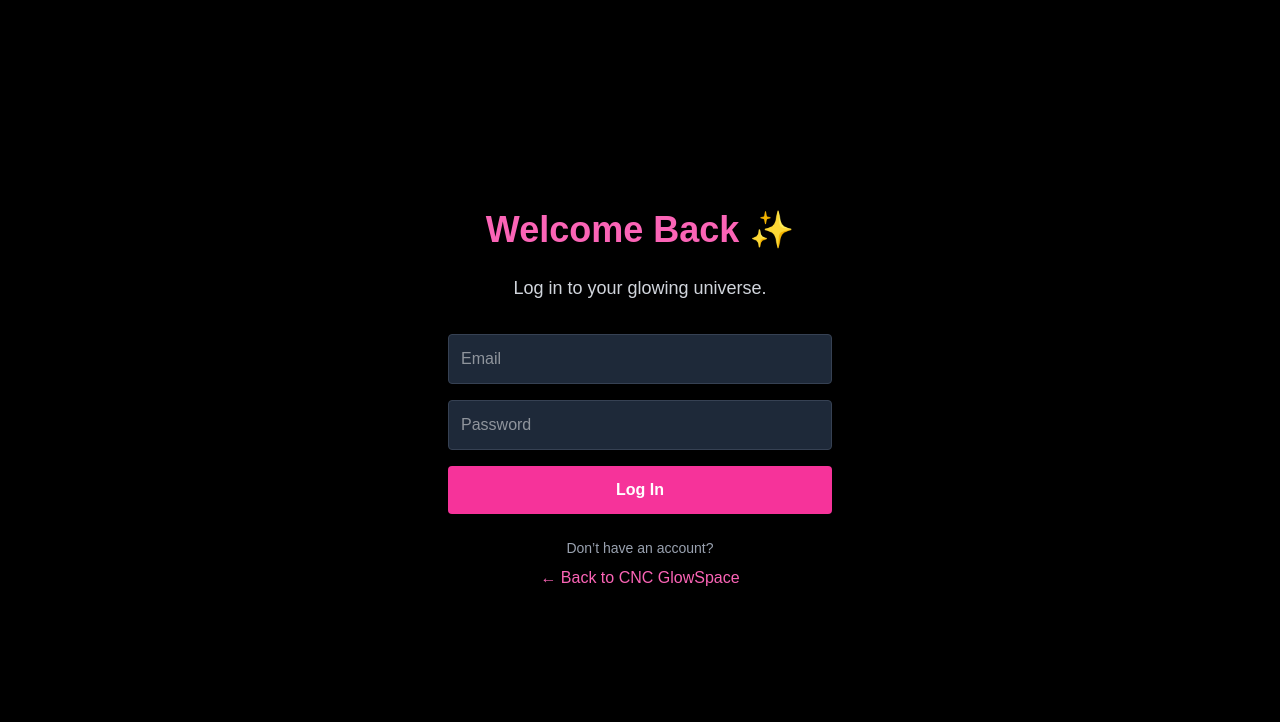
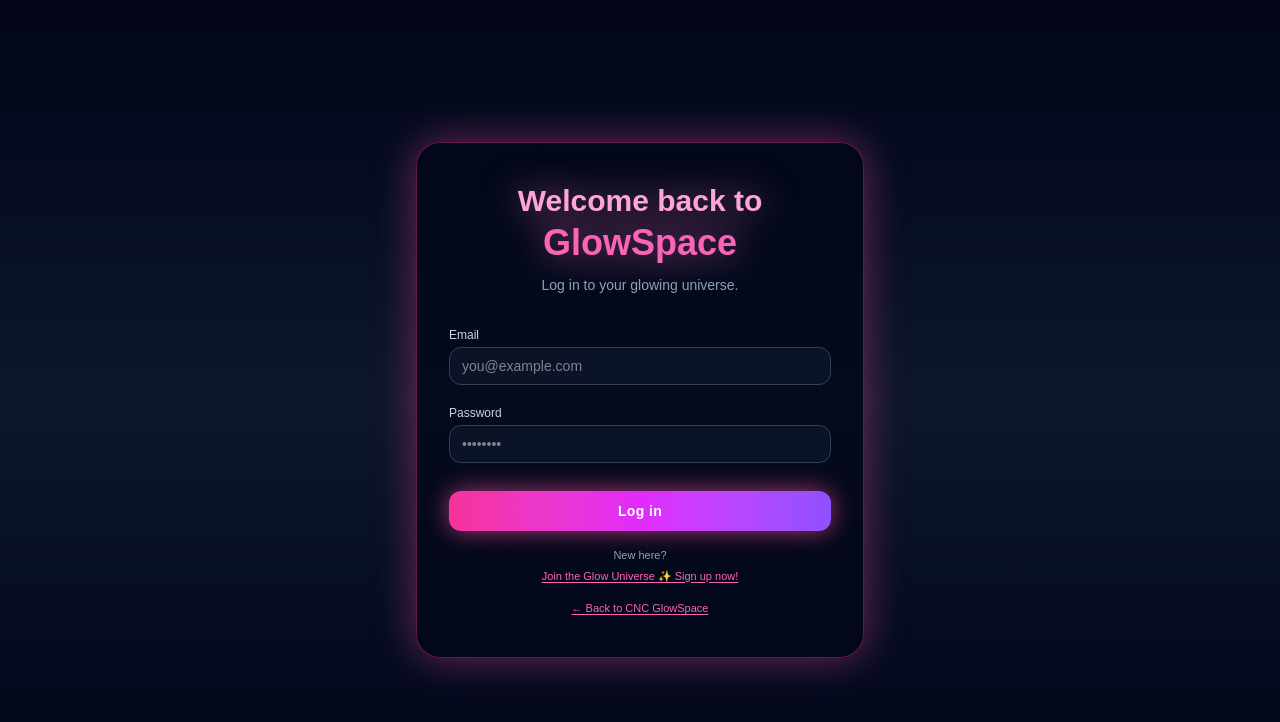
Before and after one commit to caylamarchand-lgtm/cnc-glowspace, a Next.js app: page /login in a window 1280 px wide. Shown: the top 722 px of the page. Built offline with nearby package versions, Linux system fonts and the light colour scheme; no server answers.

Commit message:
GlowSpace login & signup system ready

```diff
--- /dev/null
+++ b/app/lib/supabaseClient.ts
@@ -0,0 +1,6 @@
+import { createClient } from "@supabase/supabase-js";
+
+const supabaseUrl = process.env.NEXT_PUBLIC_SUPABASE_URL!;
+const supabaseAnonKey = process.env.NEXT_PUBLIC_SUPABASE_ANON_KEY!;
+
+export const supabase = createClient(supabaseUrl, supabaseAnonKey);
--- a/app/login/page.tsx
+++ b/app/login/page.tsx
@@ -1,44 +1,140 @@
-import Link from "next/link";
+'use client';
+
+import { useState } from 'react';
+import { useRouter } from 'next/navigation';
+import { supabase } from '../lib/supabaseClient';
 
 export default function LoginPage() {
+  const router = useRouter();
+
+  const [email, setEmail] = useState('');
+  const [password, setPassword] = useState('');
+  const [loading, setLoading] = useState(false);
+  const [message, setMessage] = useState<string | null>(null);
+  const [error, setError] = useState<string | null>(null);
+
+  const handleLogin = async (e: React.FormEvent<HTMLFormElement>) => {
+    e.preventDefault();
+    setLoading(true);
+    setMessage(null);
+    setError(null);
+
+    if (!email || !password) {
+      setError('Please enter your email and password.');
+      setLoading(false);
+      return;
+    }
+
+    try {
+      const { data, error } = await supabase.auth.signInWithPassword({
+        email,
+        password,
+      });
+
+      if (error) {
+        setError(error.message || 'Something went wrong while logging in.');
+        return;
+      }
+
+      if (data.user) {
+        setMessage('Welcome back! Redirecting to your glow profile… ✨');
+        setEmail('');
+        setPassword('');
+        router.push('/profile');
+      }
+    } catch (err: any) {
+      setError(err.message || 'Unexpected error while logging in.');
+    } finally {
+      setLoading(false);
+    }
+  };
+
   return (
-    <main className="min-h-screen bg-black text-white flex flex-col items-center justify-center p-6">
-      <h1 className="text-4xl font-bold mb-6 text-pink-400">Welcome Back ✨</h1>
+    <main className="min-h-screen flex items-center justify-center bg-gradient-to-b from-slate-950 via-slate-900 to-slate-950 text-slate-100">
+      <div className="w-full max-w-md rounded-3xl bg-slate-950/70 border border-pink-500/40 shadow-[0_0_40px_rgba(236,72,153,0.45)] px-8 py-10">
+        <h1 className="text-3xl font-extrabold text-center text-pink-300 drop-shadow-[0_0_18px_rgba(244,114,182,0.7)]">
+          Welcome back to
+          <span className="block text-4xl mt-1 text-pink-400">GlowSpace</span>
+        </h1>
 
-      <p className="text-lg text-gray-300 mb-8 text-center">
+        <p className="mt-3 text-center text-sm text-slate-400">
           Log in to your glowing universe.
         </p>
 
-      <form action="/profile" method="GET" className="flex flex-col w-full max-w-sm space-y-4">
+        <form onSubmit={handleLogin} className="mt-8 space-y-5">
+          <div>
+            <label className="block text-xs font-medium text-slate-300 mb-1">
+              Email
+            </label>
             <input
               type="email"
-          placeholder="Email"
-          className="p-3 rounded bg-gray-800 text-white border border-gray-700"
+              value={email}
+              onChange={(e) => setEmail(e.target.value)}
+              className="w-full rounded-xl bg-slate-900/70 border border-slate-700 focus:border-pink-400 focus:ring-2 focus:ring-pink-500/60 px-3 py-2 text-sm outline-none"
+              placeholder="you@example.com"
+              autoComplete="email"
+              required
             />
+          </div>
+
+          <div>
+            <label className="block text-xs font-medium text-slate-300 mb-1">
+              Password
+            </label>
             <input
               type="password"
-          placeholder="Password"
-          className="p-3 rounded bg-gray-800 text-white border border-gray-700"
+              value={password}
+              onChange={(e) => setPassword(e.target.value)}
+              className="w-full rounded-xl bg-slate-900/70 border border-slate-700 focus:border-pink-400 focus:ring-2 focus:ring-pink-500/60 px-3 py-2 text-sm outline-none"
+              placeholder="••••••••"
+              autoComplete="current-password"
+              required
             />
+          </div>
 
-        <Link href="/profile">
+          {error && (
+            <p className="text-xs text-red-400 bg-red-950/40 border border-red-500/40 rounded-lg px-3 py-2">
+              {error}
+            </p>
+          )}
+
+          {message && (
+            <p className="text-xs text-emerald-300 bg-emerald-950/40 border border-emerald-500/40 rounded-lg px-3 py-2">
+              {message}
+            </p>
+          )}
+
           <button
-    type="button"
-    className="w-full p-3 rounded bg-pink-500 hover:bg-pink-600 transition font-semibold"
+            type="submit"
+            disabled={loading}
+            className="mt-2 w-full rounded-xl bg-gradient-to-r from-pink-500 via-fuchsia-500 to-violet-500 py-2.5 text-sm font-semibold tracking-wide text-white shadow-[0_0_25px_rgba(236,72,153,0.7)] disabled:opacity-60 disabled:cursor-not-allowed"
           >
-    Log In
+            {loading ? 'Logging you in…' : 'Log in'}
           </button>
-</Link>
         </form>
 
-      <div className="mt-6 text-center">
-        <p className="text-sm text-gray-400">
-          Don’t have an account?
+        {/* ✅ REAL SIGN-UP LINK – NO MORE “COMING SOON” */}
+        <p className="mt-4 text-center text-[11px] text-slate-400">
+          New here?
+        </p>
+        <p className="mt-1 text-center text-[11px] text-slate-100">
+          <a
+            href="/signup"
+            className="text-pink-400 hover:text-pink-300 underline underline-offset-2"
+          >
+            Join the Glow Universe ✨ Sign up now!
+          </a>
         </p>
 
-        <Link href="/" className="text-pink-400 hover:underline mt-2 block">
+        {/* Back to main site */}
+        <p className="mt-4 text-center text-[11px] text-slate-500">
+          <a
+            href="/"
+            className="text-pink-400 hover:text-pink-300 underline underline-offset-2"
+          >
             ← Back to CNC GlowSpace
-        </Link>
+          </a>
+        </p>
       </div>
     </main>
   );
--- a/app/signup/page.tsx
+++ b/app/signup/page.tsx
@@ -1,39 +1,94 @@
+"use client";
+import { useState } from "react";
+import { useRouter } from "next/navigation";
+import { supabase } from "../../lib/supabaseClient";
+
 export default function SignupPage() {
+  const router = useRouter();
+  const [email, setEmail] = useState("");
+  const [password, setPassword] = useState("");
+  const [loading, setLoading] = useState(false);
+  const [error, setError] = useState<string | null>(null);
+
+  const handleSignup = async (e: React.FormEvent<HTMLFormElement>) => {
+    e.preventDefault();
+    setLoading(true);
+    setError(null);
+
+    const { data, error } = await supabase.auth.signUp({
+      email,
+      password,
+    });
+
+    if (error) {
+      setError(error.message);
+      setLoading(false);
+      return;
+    }
+
+    // after successful signup, send them to login
+    router.push("/login");
+  };
+
   return (
-    <main className="min-h-screen bg-black text-white flex flex-col items-center justify-center p-6">
-      <h1 className="text-4xl font-bold text-pink-400 mb-6">Create an Account ✨</h1>
+    <main className="flex flex-col items-center justify-center min-h-screen bg-[#0b0b0f] px-4">
+      <div className="w-full max-w-md bg-[#11111a] rounded-2xl p-8 shadow-[0_0_25px_rgba(255,20,147,0.25)] border border-pink-500/20">
+        <h1 className="text-3xl font-bold text-center text-pink-400 mb-2">
+          Join GlowSpace ✨
+        </h1>
+        <p className="text-center text-slate-400 mb-6">
+          Create your GlowSpace account and start customizing your universe.
+        </p>
 
-      <form className="flex flex-col w-full max-w-sm space-y-4">
-        <input
-          type="text"
-          placeholder="Username"
-          className="w-full p-3 rounded bg-gray-900 text-white border border-gray-700"
-        />
-
+        <form onSubmit={handleSignup} className="space-y-4">
+          <div>
+            <label className="block text-slate-300 mb-1">Email</label>
             <input
               type="email"
-          placeholder="Email"
-          className="w-full p-3 rounded bg-gray-900 text-white border border-gray-700"
+              className="w-full px-3 py-2 rounded-lg bg-[#1a1a24] border border-pink-500/30 text-white focus:outline-none focus:ring-2 focus:ring-pink-400"
+              value={email}
+              onChange={(e) => setEmail(e.target.value)}
+              required
             />
+          </div>
 
+          <div>
+            <label className="block text-slate-300 mb-1">Password</label>
             <input
               type="password"
-          placeholder="Password"
-          className="w-full p-3 rounded bg-gray-900 text-white border border-gray-700"
+              className="w-full px-3 py-2 rounded-lg bg-[#1a1a24] border border-pink-500/30 text-white focus:outline-none focus:ring-2 focus:ring-pink-400"
+              value={password}
+              onChange={(e) => setPassword(e.target.value)}
+              required
             />
+          </div>
+
+          {error && (
+            <p className="text-red-400 text-center text-sm">{error}</p>
+          )}
 
           <button
             type="submit"
-          className="w-full p-3 rounded bg-pink-500 hover:bg-pink-600 transition font-semibold"
+            disabled={loading}
+            className="w-full py-2 rounded-xl bg-gradient-to-r from-pink-400 to-pink-600 text-black font-semibold disabled:opacity-60"
           >
-          Sign Up
+            {loading ? "Creating your glow..." : "Sign up"}
           </button>
         </form>
 
-      <div className="text-center text-gray-400 mt-4">
-        <a href="/" className="text-pink-400 hover:underline">
-          ← Back to CNC GlowSpace
+        <p className="mt-4 text-center text-slate-400 text-xs">
+          Already glowing?{" "}
+          <a
+            href="/login"
+            className="text-pink-400 underline underline-offset-2 hover:text-pink-300"
+          >
+            Log in instead
           </a>
+        </p>
+
+        <p className="mt-2 text-center text-slate-500 text-[11px]">
+          By signing up you agree to the GlowSpace vibes ✨
+        </p>
       </div>
     </main>
   );
--- a/package.json
+++ b/package.json
@@ -9,6 +9,7 @@
     "lint": "eslint"
   },
   "dependencies": {
+    "@supabase/supabase-js": "^2.87.0",
     "next": "16.0.7",
     "react": "19.2.0",
     "react-dom": "19.2.0"
```
Also changed, not shown: 1 other file (tests, documents, lock files or other folders). Lines whose indentation alone changed are shown as unchanged.
